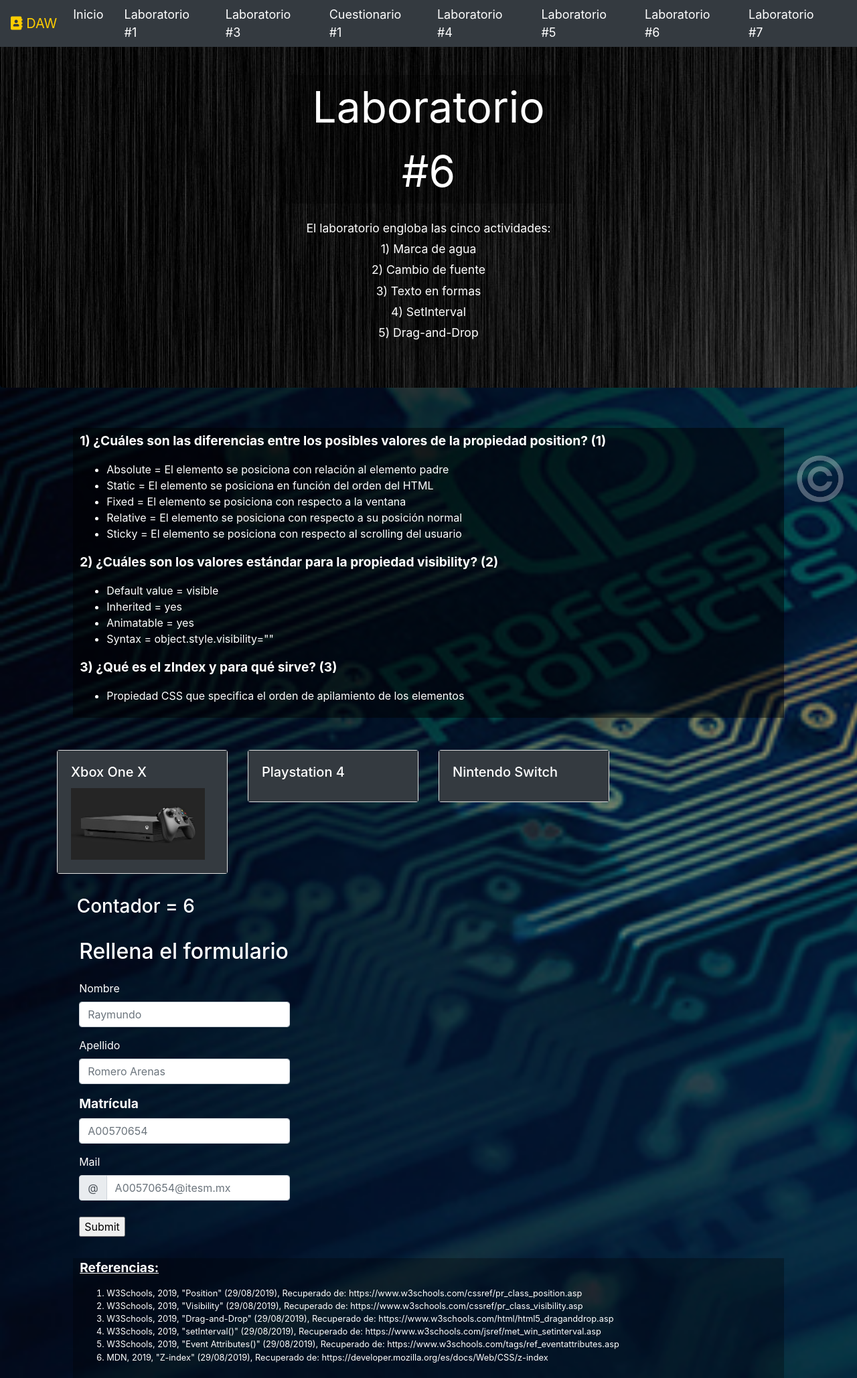
After one commit to Raylogic/DAWBD_A00570654, a PHP site: page /Laboratorio6.html in a window 1280 px wide. The commit adds this page. Shown: the whole page at 67% size. Run offline with PHP 8.4, Linux system fonts and the light colour scheme; some libraries are stand-ins or nearby versions.

Commit message:
¡Laboratorio 6 terminado!

```diff
--- a/Laboratorio #1-7/Cuestionario1.html
+++ b/Laboratorio #1-7/Cuestionario1.html
@@ -29,6 +29,7 @@
                 <li class="nav-item"><a href="Cuestionario1.html" class="nav-link">Cuestionario #1</a></li>
                 <li class="nav-item"><a href="Laboratorio4.html" class="nav-link">Laboratorio #4</a></li>
                 <li class="nav-item"><a href="Laboratorio5.html" class="nav-link">Laboratorio #5</a></li>
+                <li class="nav-item"><a href="Laboratorio6.html" class="nav-link">Laboratorio #6</a></li>
                 <li class="nav-item"><a href="Laboratorio7.html" class="nav-link">Laboratorio #7</a></li>
             </ul>
         </div>
--- a/Laboratorio #1-7/Inicio.html
+++ b/Laboratorio #1-7/Inicio.html
@@ -28,6 +28,7 @@
                 <li class="nav-item"><a href="Cuestionario1.html" class="nav-link">Cuestionario #1</a></li>
                 <li class="nav-item"><a href="Laboratorio4.html" class="nav-link">Laboratorio #4</a></li>
                 <li class="nav-item"><a href="Laboratorio5.html" class="nav-link">Laboratorio #5</a></li>
+                <li class="nav-item"><a href="Laboratorio6.html" class="nav-link">Laboratorio #6</a></li>
                 <li class="nav-item"><a href="Laboratorio7.html" class="nav-link">Laboratorio #7</a></li>
             </ul>
         </div>
@@ -58,7 +59,7 @@
         	</div>
         </div>
     </section>
-
+    <br>
 	<section class="container-fluid px-0">
 		<footer class ="Inicio">
 	        <div class="row align-items-center">
--- a/Laboratorio #1-7/Laboratorio1.html
+++ b/Laboratorio #1-7/Laboratorio1.html
@@ -28,6 +28,7 @@
                 <li class="nav-item"><a href="Cuestionario1.html" class="nav-link">Cuestionario #1</a></li>
                 <li class="nav-item"><a href="Laboratorio4.html" class="nav-link">Laboratorio #4</a></li>
                 <li class="nav-item"><a href="Laboratorio5.html" class="nav-link">Laboratorio #5</a></li>
+                <li class="nav-item"><a href="Laboratorio6.html" class="nav-link">Laboratorio #6</a></li>
                 <li class="nav-item"><a href="Laboratorio7.html" class="nav-link">Laboratorio #7</a></li>
             </ul>
         </div>
--- a/Laboratorio #1-7/Laboratorio3.html
+++ b/Laboratorio #1-7/Laboratorio3.html
@@ -28,6 +28,7 @@
                 <li class="nav-item"><a href="Cuestionario1.html" class="nav-link">Cuestionario #1</a></li>
                 <li class="nav-item"><a href="Laboratorio4.html" class="nav-link">Laboratorio #4</a></li>
                 <li class="nav-item"><a href="Laboratorio5.html" class="nav-link">Laboratorio #5</a></li>
+                <li class="nav-item"><a href="Laboratorio6.html" class="nav-link">Laboratorio #6</a></li>
                 <li class="nav-item"><a href="Laboratorio7.html" class="nav-link">Laboratorio #7</a></li>
             </ul>
         </div>
--- a/Laboratorio #1-7/Laboratorio4.html
+++ b/Laboratorio #1-7/Laboratorio4.html
@@ -28,6 +28,7 @@
                 <li class="nav-item"><a href="Cuestionario1.html" class="nav-link">Cuestionario #1</a></li>
                 <li class="nav-item"><a href="Laboratorio4.html" class="nav-link">Laboratorio #4</a></li>
                 <li class="nav-item"><a href="Laboratorio5.html" class="nav-link">Laboratorio #5</a></li>
+                <li class="nav-item"><a href="Laboratorio6.html" class="nav-link">Laboratorio #6</a></li>
                 <li class="nav-item"><a href="Laboratorio7.html" class="nav-link">Laboratorio #7</a></li>
             </ul>
         </div>
--- a/Laboratorio #1-7/Laboratorio5.html
+++ b/Laboratorio #1-7/Laboratorio5.html
@@ -38,6 +38,7 @@
                 <li class="nav-item"><a href="Cuestionario1.html" class="nav-link">Cuestionario #1</a></li>
                 <li class="nav-item"><a href="Laboratorio4.html" class="nav-link">Laboratorio #4</a></li>
                 <li class="nav-item"><a href="Laboratorio5.html" class="nav-link">Laboratorio #5</a></li>
+                <li class="nav-item"><a href="Laboratorio6.html" class="nav-link">Laboratorio #6</a></li>
                 <li class="nav-item"><a href="Laboratorio7.html" class="nav-link">Laboratorio #7</a></li>
             </ul>
         </div>
--- /dev/null
+++ b/Laboratorio #1-7/Laboratorio6.html
@@ -0,0 +1,199 @@
+<!DOCTYPE html>
+<html>
+<head>
+	<title>Laboratorio #6</title>
+
+    <meta charset="UTF-8">
+    <meta name="viewport" content="width=device-width, initial-scale=1, shrink-to-fit=no">
+    <link rel="stylesheet" type="text/css" href="css/EstiloGeneral.css">
+
+    <link href="https://fonts.googleapis.com/css?family=Lato:400,700&display=swap" rel="stylesheet">
+    <link rel="stylesheet" href="https://use.fontawesome.com/releases/v5.4.1/css/all.css" integrity="sha384-5sAR7xN1Nv6T6+dT2mhtzEpVJvfS3NScPQTrOxhwjIuvcA67KV2R5Jz6kr4abQsz" crossorigin="anonymous">
+    <link rel="stylesheet" href="https://stackpath.bootstrapcdn.com/bootstrap/4.1.3/css/bootstrap.min.css"
+    integrity="sha384-MCw98/SFnGE8fJT3GXwEOngsV7Zt27NXFoaoApmYm81iuXoPkFOJwJ8ERdknLPMO" crossorigin="anonymous">
+
+</head>
+<body>
+    <div class="watermark"><img src="img/Copyright.png" height="70" width="70"></div>
+
+    <section id="Jumbo" class="jumbotron text-center">
+        <div class="text-white text-center mt-5">
+            <header>Laboratorio #6</header>
+            <br>
+            <p id="LabDescrip">El laboratorio engloba las cinco actividades:</p>
+            <p id="LabDescrip">1) Marca de agua</p>
+            <p id="LabDescrip">2) Cambio de fuente</p>
+            <p id="LabDescrip">3) Texto en formas</p>
+            <p id="LabDescrip">4) SetInterval</p>
+            <p id="LabDescrip">5) Drag-and-Drop</p>
+        </div>
+    </section>
+
+    <!-- Navbar -->
+    <nav id="menu" class="navbar navbar-dark bg-dark navbar-expand-md py-0 fixed-top">
+        <a href="#" class="navbar-brand"><i class="fas fa-address-book"></i>  DAW</a>
+        <button class="navbar-toggler" data-toggle="collapse" data-target="#navLinks" aria-label="Toggle navigation">
+            <span class="navbar-toggler-icon"></span>
+        </button>
+        <div class="collapse navbar-collapse" id="navLinks">
+            <ul class="navbar-nav">
+                <li class="nav-item"><a href="Inicio.html" class="nav-link">Inicio</a></li>
+                <li class="nav-item"><a href="Laboratorio1.html" class="nav-link">Laboratorio #1</a></li>
+                <li class="nav-item"><a href="Laboratorio3.html" class="nav-link">Laboratorio #3</a></li>
+                <li class="nav-item"><a href="Cuestionario1.html" class="nav-link">Cuestionario #1</a></li>
+                <li class="nav-item"><a href="Laboratorio4.html" class="nav-link">Laboratorio #4</a></li>
+                <li class="nav-item"><a href="Laboratorio5.html" class="nav-link">Laboratorio #5</a></li>
+                <li class="nav-item"><a href="Laboratorio6.html" class="nav-link">Laboratorio #6</a></li>
+                <li class="nav-item"><a href="Laboratorio7.html" class="nav-link">Laboratorio #7</a></li>
+            </ul>
+        </div>
+    </nav>
+    <br>
+    <!-- Header -->
+    <section class="container-fluid px-0" id="Fuente" onmousedown="CambiaFont()">
+        <div class="row align-items-center">
+            <div class="col-lg-12">
+                <div class="row justify-content-center">
+                    <div class="text-white col-8 col-lg-10 mt-1">
+                        <article class="Contenido">
+                            <p><strong>1) ¿Cuáles son las diferencias entre los posibles valores de la propiedad position? (1)</strong><br>
+                                <ul>
+                                    <li>Absolute = El elemento se posiciona con relación al elemento padre</li>
+                                    <li>Static = El elemento se posiciona en función del orden del HTML</li>
+                                    <li>Fixed = El elemento se posiciona con respecto a la ventana</li>
+                                    <li>Relative = El elemento se posiciona con respecto a su posición normal</li>
+                                    <li>Sticky = El elemento se posiciona con respecto al scrolling del usuario</li>
+                                </ul>
+                            </p>
+                            <p><strong>2) ¿Cuáles son los valores estándar para la propiedad visibility? (2)</strong><br>
+                                <ul>
+                                    <li>Default value = visible</li>
+                                    <li>Inherited = yes</li>
+                                    <li>Animatable = yes</li>
+                                    <li>Syntax = object.style.visibility=""</li>
+                                </ul>
+                            </p>
+                            <p><strong>3) ¿Qué es el zIndex y para qué sirve? (3)</strong><br>
+                                <ul>
+                                    <li>Propiedad CSS que specifica el orden de apilamiento de los elementos</li>
+                                </ul>
+                            </p>
+                        </article>
+                    </div>
+                </div>
+            </div>
+        </div>
+    </section>
+
+    <br><br>
+    <section id="gallery">
+       <div class="container">
+            <div class="row">
+                <div class="col-lg-3 mb-3">
+                    <div class="card" ondrop="drop(event)" ondragover="allowDrop(event)">
+                        <div class="card-body bg-dark">
+                            <h5 class="card-title text-white">Xbox One X</span></h5>
+                            <img src="img/Xbox.jpg" draggable="true" ondragstart="drag(event)" id="drag1" width="200" height="107">
+                        </div>
+                    </div>
+                </div>
+                <div class="col-lg-3 mb-3">
+                    <div class="card" ondrop="drop(event)" ondragover="allowDrop(event)">
+                        <div class="card-body bg-dark">
+                            <h5 class="card-title text-white">Playstation 4</span></h5>
+                        </div>
+                    </div>
+                </div>
+                <div class="col-lg-3 mb-3">
+                    <div class="card" ondrop="drop(event)" ondragover="allowDrop(event)">
+                        <div class="card-body bg-dark">
+                            <h5 class="card-title text-white">Nintendo Switch</span></h5>
+                        </div>
+                    </div>
+                </div>
+            </div>
+       </div>
+    </section>
+
+
+    <section class="container-fluid">
+        <div class="row align-items-center">
+            <div class="col-1 mb-4"></div>
+            <div class="col-4 mb-4 ml-2">
+                <div class="row justify-content-left">
+                    <div class="text-white mt-3">
+                        <div class="text-white">
+                            <h3 id="Contador"></h3>
+                        </div>
+                    </div>
+                </div>
+            </div>
+        </div>
+    </section>
+
+    <form>
+        <section class="container-fluid px-0">
+            <div class="row align-items-center">
+                <div class="col-1 mb-4"></div>
+                <div class="col-5 mb-4 ml-4">
+                    <div class="row justify-content-left">
+                        <div class="text-white">
+                            <h2 id="Registro">Rellena el formulario</h2>
+
+                            <label for="Nombre">Nombre</label>
+                            <input type="text" class="form-control text-muted" id="Nombre" placeholder="Raymundo" required>
+
+                            <label for="Apellido">Apellido</label>
+                            <input type="text" class="form-control text-muted" id="Apellido" placeholder="Romero Arenas" required>
+
+                            <label for="Matrícula"><strong>Matrícula</strong></label>
+                            <input type="text" class="form-control text-muted" id="Matrícula" onkeypress="Matricular()" placeholder="A00570654" required>
+
+                            <label for="Mail">Mail</label>
+                            <div class="input-group">
+                                <div class="input-group-prepend">
+                                    <span class="input-group-text" id="Arroba">@</span>
+                                </div>
+                                <input type="Email" class="form-control text-muted" id="Mail" placeholder="A00570654@itesm.mx" required>
+                            </div>
+                            <br>
+                            <input type="Submit">
+                        </div>
+                    </div>
+                </div>
+            </div>
+        </section>
+    </form>
+
+    <section class="container-fluid px-0">
+        <div class="row align-items-center">
+            <div class="col-md-12">
+                <div class="row justify-content-center">
+                    <div class="text-white col-8 col-lg-10 mt-2">
+                         <footer class="Referencias">
+                            <p><strong class="Bibliografia">Referencias:</strong>
+                                <ol>
+                                    <li>W3Schools, 2019, "Position" (29/08/2019), Recuperado de: https://www.w3schools.com/cssref/pr_class_position.asp</li>
+                                    <li>W3Schools, 2019, "Visibility" (29/08/2019), Recuperado de: https://www.w3schools.com/cssref/pr_class_visibility.asp</li>
+                                    <li>W3Schools, 2019, "Drag-and-Drop" (29/08/2019), Recuperado de: https://www.w3schools.com/html/html5_draganddrop.asp</li>
+                                    <li>W3Schools, 2019, "setInterval()" (29/08/2019), Recuperado de: https://www.w3schools.com/jsref/met_win_setinterval.asp</li>
+                                    <li>W3Schools, 2019, "Event Attributes()" (29/08/2019), Recuperado de: https://www.w3schools.com/tags/ref_eventattributes.asp</li>
+                                    <li>MDN, 2019, "Z-index" (29/08/2019), Recuperado de: https://developer.mozilla.org/es/docs/Web/CSS/z-index</li>
+                                </ol>
+                            </p>
+                        </footer>
+                    </div>
+                </div>
+            </div>
+        </div>
+    </section>
+
+    <script src="https://code.jquery.com/jquery-3.3.1.slim.min.js" integrity="sha384-q8i/X+965DzO0rT7abK41JStQIAqVgRVzpbzo5smXKp4YfRvH+8abtTE1Pi6jizo" crossorigin="anonymous"></script>
+    <script src="https://cdnjs.cloudflare.com/ajax/libs/popper.js/1.14.3/umd/popper.min.js" integrity="sha384-ZMP7rVo3mIykV+2+9J3UJ46jBk0WLaUAdn689aCwoqbBJiSnjAK/l8WvCWPIPm49" crossorigin="anonymous"></script>
+    <script src="https://stackpath.bootstrapcdn.com/bootstrap/4.1.3/js/bootstrap.min.js" integrity="sha384-ChfqqxuZUCnJSK3+MXmPNIyE6ZbWh2IMqE241rYiqJxyMiZ6OW/JmZQ5stwEULTy" crossorigin="anonymous"></script>
+
+    <script type="text/javascript" src="js/Navbar.js"></script>
+    <script type="text/javascript" src="js/JSLab6.js"></script>
+
+</body>
+</html>
--- a/Laboratorio #1-7/Laboratorio7.html
+++ b/Laboratorio #1-7/Laboratorio7.html
@@ -36,6 +36,7 @@
                 <li class="nav-item"><a href="Cuestionario1.html" class="nav-link">Cuestionario #1</a></li>
                 <li class="nav-item"><a href="Laboratorio4.html" class="nav-link">Laboratorio #4</a></li>
                 <li class="nav-item"><a href="Laboratorio5.html" class="nav-link">Laboratorio #5</a></li>
+                <li class="nav-item"><a href="Laboratorio6.html" class="nav-link">Laboratorio #6</a></li>
                 <li class="nav-item"><a href="Laboratorio7.html" class="nav-link">Laboratorio #7</a></li>
             </ul>
         </div>
--- a/Laboratorio #1-7/css/EstiloGeneral.css
+++ b/Laboratorio #1-7/css/EstiloGeneral.css
@@ -12,7 +12,7 @@ header {
     width: 35%;
 }
 strong {
-    font-size: 1.25rem;
+    font-size: 1.2rem;
 }
 td {
     border: 1px solid white;
@@ -23,6 +23,12 @@ footer hr {
 	width: 300px;
 	border-top: 1px solid #f8f8f8;
 	border-bottom: 1px solid rgba(0,0,0,0.2);
+}
+input[name="Cantidad"] {
+    width: 60px;
+}
+label {
+    margin-top: 15px;
 }
 @media (max-width: 800px) {
     header {
@@ -90,6 +96,14 @@ footer hr {
     width: 700px;
     padding-left: 5px;
 }
+.watermark {
+  position: fixed;
+  top: 85%;
+  left: 93%;
+  opacity: 0.3;
+  color: #FFFFFF;
+  z-index: 5;
+}
 #Semejanzas {
     text-align: center;
 }
@@ -98,15 +112,14 @@ footer hr {
 }
 #Intro {
     font-size: 1.2rem;
+    background-color: rgba(0,0,0,0.5);
+    padding-right: 10px;
+    padding-left: 10px;
+    padding-bottom: 5px;
+    padding-top: 5px;
 }
 #Field {
     margin-left: 20px;
-}
-input[name="Cantidad"] {
-    width: 60px;
-}
-label {
-    margin-top: 15px;
 }
 #Agreed {
     margin-left: 10px;
@@ -118,7 +131,7 @@ label {
     margin-top: 15px;
 }
 #LabDescrip {
-    margin-bottom: 0.5rem;
+    margin-bottom: 0.3rem;
     font-size: 1.1rem;
 }
 #Total {
--- a/Laboratorio #1-7/js/JSLab5.js
+++ b/Laboratorio #1-7/js/JSLab5.js
@@ -48,6 +48,8 @@ function total(){
     "Total = $" + total +
   "";
 }
+
+//------------------------------------------------------------------
 
 function validarContraseña() {
     var contrasena = document.getElementById("Contrasena").value;
```
Also changed, not shown: Laboratorio #1-7/js/JSLab6.js (added, +43 -0 lines), Laboratorio #1-7/img/Copyright.png (added), Laboratorio #1-7/img/Jedi.jpg (added).
